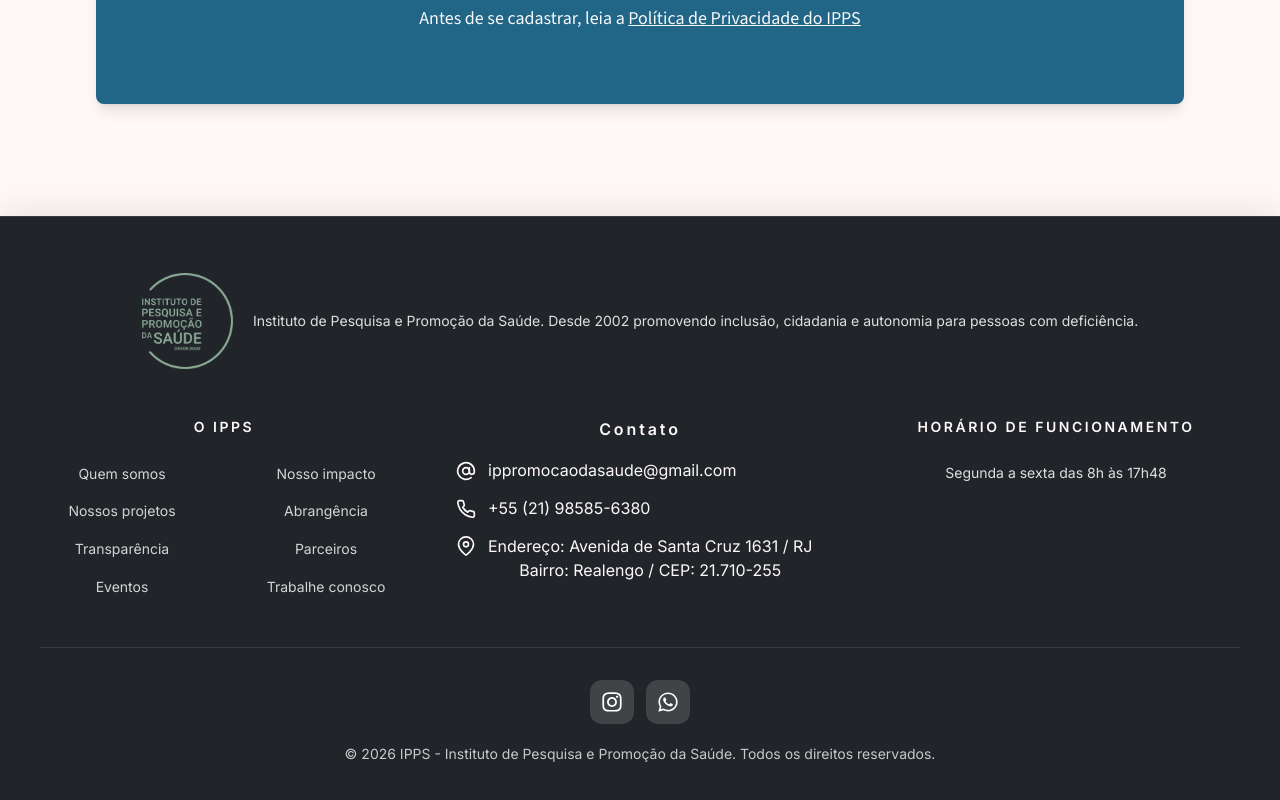
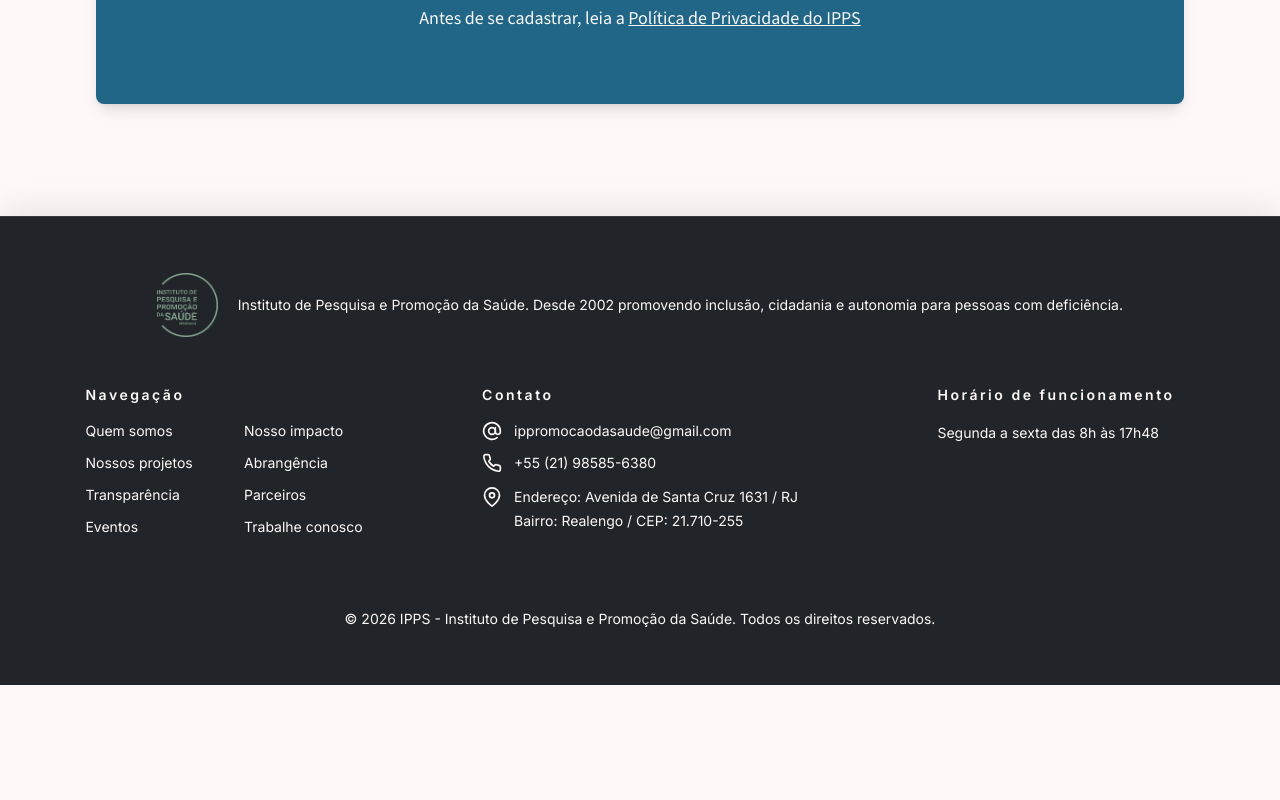
Before and after one commit to MF-Sergio/IPPS, a React (Vite) app: page / in a window 1280 px wide. Shown: the part 5245-6045 px from the top of the page. After the commit the page ends 5930 px from the top, so only its background shows below. Built offline with nearby package versions, Linux system fonts and the light colour scheme.

Commit message:
style: ajustes das classes para estilização + aplicação ao footer + comentando as redes

```diff
--- a/src/components/Footer/FooterHorario.tsx
+++ b/src/components/Footer/FooterHorario.tsx
@@ -5,11 +5,11 @@ type FooterHorarioProps = {
 export default function FooterHorario({ hours }: FooterHorarioProps) {
   return (
     <section>
-      <h3 className="text-sm font-semibold uppercase tracking-[0.18em] text-white/95">
+      <h3 className="font-semibold tracking-[0.18em]">
         Horário de funcionamento
       </h3>
 
-      <p className="mt-6 text-sm leading-6 text-white/85">
+      <p className="mt-4 leading-6">
         {hours}
       </p>
     </section>
--- a/src/components/Footer/FooterLinks.tsx
+++ b/src/components/Footer/FooterLinks.tsx
@@ -9,16 +9,16 @@ type FooterLinksProps = {
 export default function FooterLinks({ title, links }: FooterLinksProps) {
   return (
     <section>
-      <h3 className="text-sm font-semibold uppercase tracking-[0.18em] text-white/95">
+      <h3 className="font-semibold tracking-[0.18em]">
         {title}
       </h3>
 
-      <ul className="mt-6 grid grid-cols-1 gap-3 sm:grid-cols-2 sm:gap-x-10">
+      <ul className="mt-4 grid grid-cols-1 gap-3 sm:grid-cols-2 sm:gap-x-10">
         {links.map((link) => (
           <li key={link.label}>
             <a
               href={link.href}
-              className="text-sm text-white/80 transition hover:text-white hover:underline underline-offset-4"
+              className="transition hover:text-white hover:underline underline-offset-4"
             >
               {link.label}
             </a>
--- a/src/components/Footer/FooterLogo.tsx
+++ b/src/components/Footer/FooterLogo.tsx
@@ -3,9 +3,9 @@ import Logo from '../Logo/Logo';
 export default function FooterLogo() {
   return (
     <div className="flex w-full items-center justify-center gap-5">
-      <Logo variant="default" imageClassName="h-24 w-auto shrink-0" />
+      <Logo variant="default" imageClassName="h-16 w-auto shrink-0" />
 
-      <p className="text-sm leading-6 text-white/85">
+      <p className="font-regular text-sm leading-6">
         Instituto de Pesquisa e Promoção da Saúde. Desde 2002 promovendo inclusão, cidadania e autonomia para pessoas com deficiência.
       </p>
     </div>
--- a/src/components/Footer/index.tsx
+++ b/src/components/Footer/index.tsx
@@ -7,29 +7,28 @@ import { footerContato, footerHorario, footerNav } from './footerDados';
 
 export default function Footer() {
   return (
-    <footer className="mt-20 border-t border-white/10 bg-[#212529] text-white shadow-[0_-8px_30px_rgba(0,0,0,0.08)]">
+    <footer className="text-sm mt-20 border-t border-white/10 bg-[#212529] shadow-[0_-8px_30px_rgba(0,0,0,0.08)]">
       <div className="mx-auto w-full max-w-7xl px-6 py-14 lg:px-10">
         <div className="flex flex-col gap-12">
           <FooterLogo />
 
-          <div className="grid gap-10 lg:grid-cols-3 lg:gap-12">
-            <FooterLinks title="O IPPS" links={footerNav} />
+          <div className="justify-items-center text-start grid gap-10 lg:grid-cols-3 lg:gap-12">
+            <FooterLinks title="Navegação" links={footerNav} />
 
             <FooterContato
-              address={footerContato.address}
               email={footerContato.email}
               phone={footerContato.phone}
-              cnpj={footerContato.cnpj}
+              address={footerContato.address}
             />
 
             <FooterHorario hours={footerHorario} />
           </div>
         </div>
 
-        <div className="mt-12 flex flex-col items-center gap-5 border-t border-white/10 pt-8 text-center">
-          <FooterSocial />
+        <div className="mt-10 flex flex-col items-center gap-5 pt-8 text-center">
+          {/* <FooterSocial /> */}
 
-          <p className="text-sm text-white/75">
+          <p className="text-sm">
             © 2026 IPPS - Instituto de Pesquisa e Promoção da Saúde. Todos os direitos reservados.
           </p>
         </div>
```
